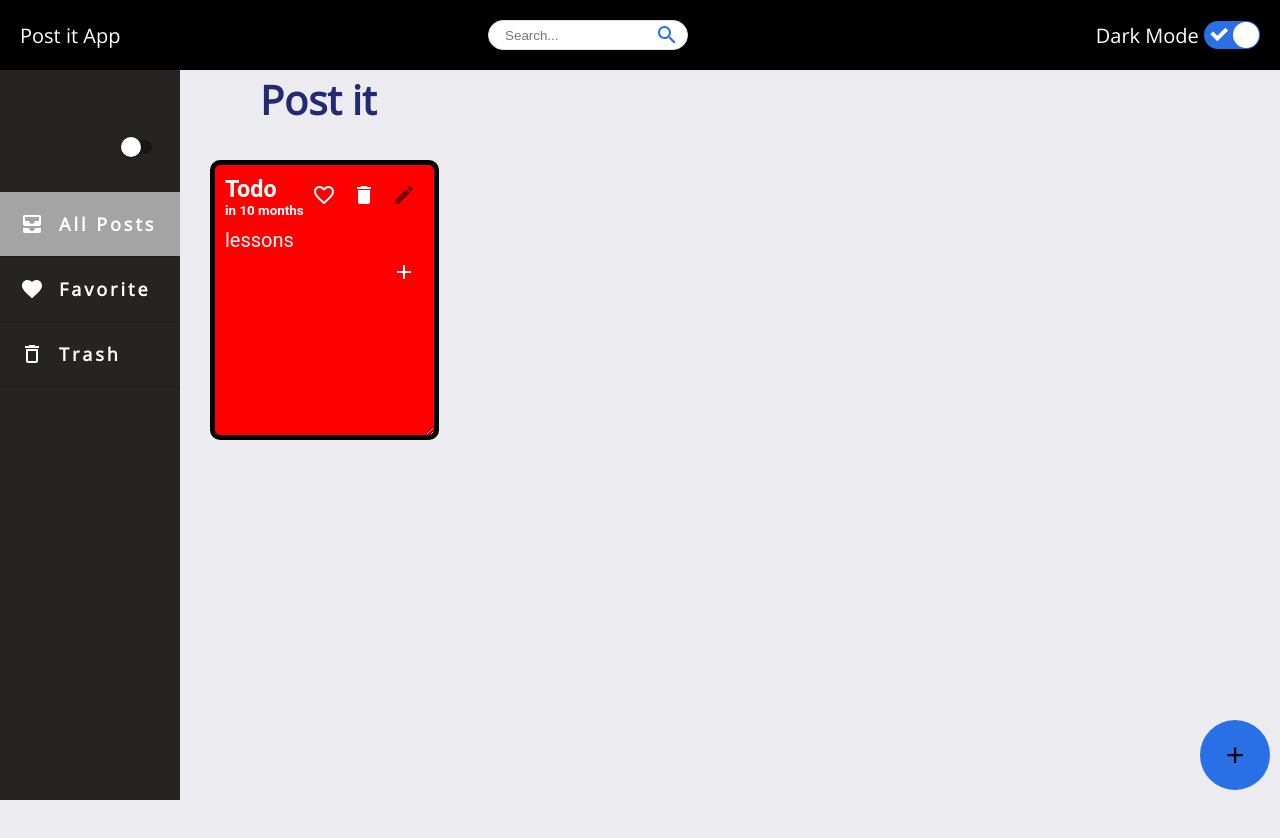
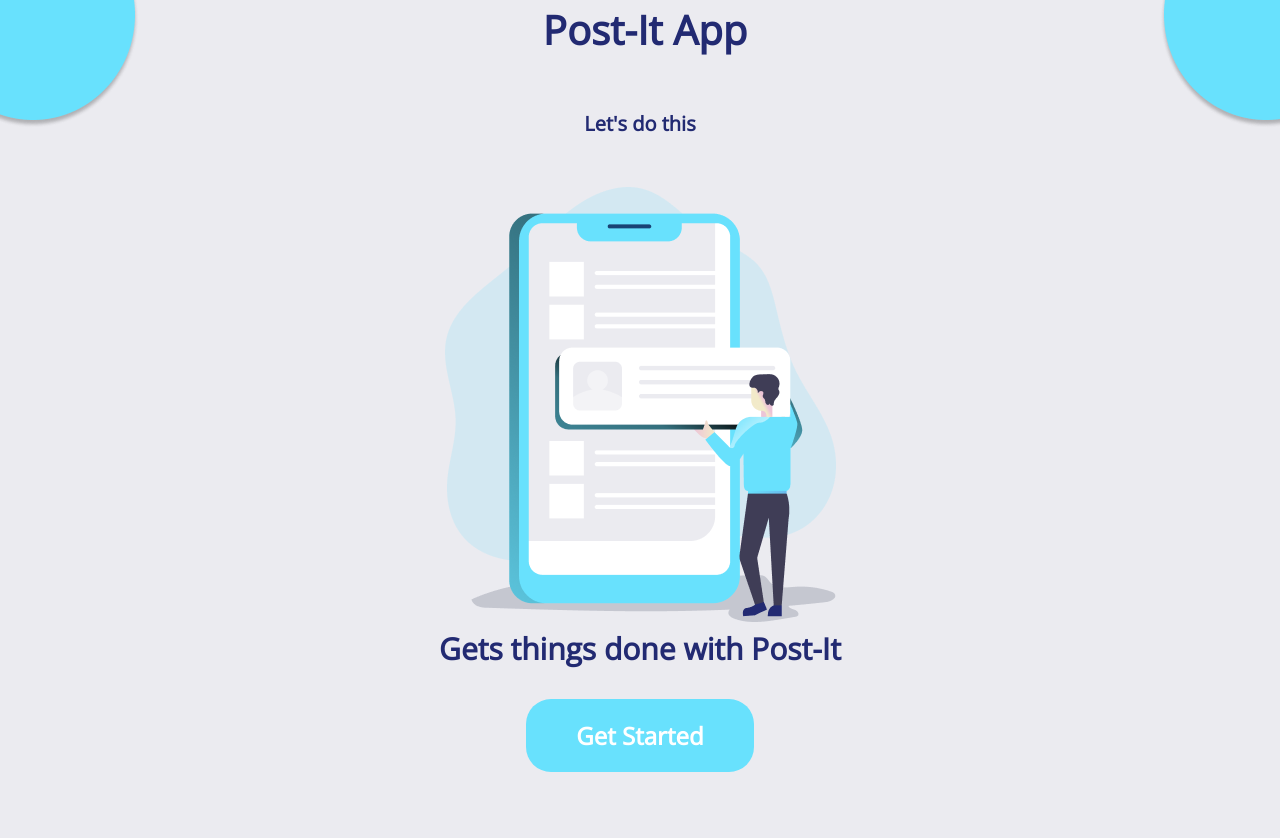
Before and after one commit to Mohamad-sarmout/LASeR-Post-it, a React (Create React App) app: page / in a window 1280 px wide. Shown: the top 838 px of the page. After the commit the page ends 800 px from the top, so only its background shows below. Built offline with nearby package versions, Linux system fonts and the light colour scheme.

Commit message:
linked the pages together with routing and prepared for the upcomming reducers by dividing the useSelctor fro every reducer and made the add button only available in the home page and made a component for the post only with the react-draggable

```diff
--- a/src/App.js
+++ b/src/App.js
@@ -1,12 +1,25 @@
-import { Routes } from 'react-router-dom';
-import './App.css';
+import { Route, Routes } from "react-router-dom";
+import "./App.css";
 import Home from "./components/Home";
+import GetStarted from "./components/GetStarted/GetStarted";
+import Login from "./components/login/Login";
+import SignUp from "./components/signup/SignUp";
 
 function App() {
   return (
-    <div className="App">
-      <Home/>
-    </div>
+    <Routes>
+      <Route path="/" element={<GetStarted />} />
+      <Route path="/login" element={<Login />} />
+      <Route path="/signUp" element={<SignUp />} />
+      <Route
+        path="/Home/*"
+        element={
+          <div className="App">
+            <Home />
+          </div>
+        }
+      />
+    </Routes>
   );
 }
 
--- a/src/components/AddCard.js
+++ b/src/components/AddCard.js
@@ -35,7 +35,7 @@ export default function KeepMountedModal({
   });
   const dispatch = useDispatch();
   const currentPost = useSelector((state) =>
-    currentId ? state.find((post) => post.id === currentId) : null
+    currentId ? state.post.find((post) => post.id === currentId) : null
   );
   console.log(currentPost);
   const handleChange = (event) => {
--- a/src/components/Card/Card.js
+++ b/src/components/Card/Card.js
@@ -1,15 +1,8 @@
-import { IconButton } from "@mui/material";
-import React, { useEffect, useState } from "react";
-import Draggable from "react-draggable";
+import React, { useEffect } from "react";
 import "./Card.css";
-import FavoriteBorderIcon from "@mui/icons-material/FavoriteBorder";
-import DeleteIcon from "@mui/icons-material/Delete";
-import EditIcon from "@mui/icons-material/Edit";
-import AddIcon from "@mui/icons-material/Add";
-import { useDispatch, useSelector } from "react-redux";
-import { ADD_TASK, DELETE_POST } from "../../store/action/PostAction";
-import moment from "moment/moment";
+import { useSelector } from "react-redux";
 import { useLocation } from "react-router";
+import Post from "./post/Post";
 
 export default function Card({
   isMobile,
@@ -19,6 +12,7 @@ export default function Card({
   setcurrentId,
   searchPosts,
   setsearchPosts,
+  reducer,
 }) {
   const location = useLocation();
   const queryParams = new URLSearchParams(location.search);
@@ -27,19 +21,35 @@ export default function Card({
     setsearchPosts(isSearch);
   }, [isSearch]);
   console.log(isSearch);
-  const Cards = useSelector((state) =>
-    searchPosts
-      ? state.filter(
+  let Cards = [];
+  const state = useSelector((state) => state);
+  if (reducer === "Home") {
+    Cards = searchPosts
+      ? state.post.filter(
           (post) =>
             post.title.toLowerCase().includes(searchPosts) ||
             post.Text.some((text) => text.toLowerCase().includes(searchPosts))
         )
-      : state
-  );
+      : state.post;
+  } else if (reducer === "Favorite") {
+    Cards = searchPosts
+      ? state.favorite.filter(
+          (post) =>
+            post.title.toLowerCase().includes(searchPosts) ||
+            post.Text.some((text) => text.toLowerCase().includes(searchPosts))
+        )
+      : state.favorite;
+  } else {
+    Cards = searchPosts
+      ? state.trash.filter(
+          (post) =>
+            post.title.toLowerCase().includes(searchPosts) ||
+            post.Text.some((text) => text.toLowerCase().includes(searchPosts))
+        )
+      : state.trash;
+  }
+
   console.log(Cards);
-
-  const [isDrag, setisDrag] = useState(true);
-  const dispatch = useDispatch();
   return (
     <div
       style={{
@@ -55,95 +65,15 @@ export default function Card({
         marginTop: "140px",
       }}
     >
-      {Cards.map((card, index) => (
-        <Draggable
+      {Cards?.map((card, index) => (
+        <Post
           key={index}
-          // cancel="true"
-          disabled={free && isDrag ? (isMobile ? false : false) : true}
-          axis="both"
-          bounds="parent"
-          onStart={() => {
-            setisDrag(true);
-          }}
-          onStop={() => {
-            // setisDrag(false);
-          }}
-          onDrag={() => console.log("drag")}
-          onMouseDown={() => {
-            setisDrag(true);
-          }}
-        >
-          <div
-            onClick={() => {
-              setisDrag(true);
-            }}
-            className="Card"
-            key={card}
-            style={{
-              padding: "10px",
-              // overflow: "scroll",
-              width: "auto",
-              height: "auto",
-              maxWidth: isMobile ? "280px" : "330px",
-              maxHeight: "280px",
-              color: card?.fontColor,
-              backgroundColor: card?.color,
-              fontFamily: card.stylefont,
-            }}
-          >
-            <div className="row">
-              <div style={{ display: "flex", flexDirection: "column" }}>
-                <h3>{card.title}</h3>
-                <h6>{moment(card?.date).fromNow()}</h6>
-              </div>
-              <div>
-                <IconButton className="icons">
-                  <FavoriteBorderIcon />
-                </IconButton>
-                <IconButton
-                  className="icons"
-                  onClick={() =>
-                    dispatch({ type: DELETE_POST, value: card.id })
-                  }
-                >
-                  <DeleteIcon />
-                </IconButton>
-                <IconButton
-                  onClick={() => {
-                    setcurrentId(card.id);
-                    setShowAddCard((prevState) => !prevState);
-                  }}
-                >
-                  <EditIcon />
-                </IconButton>
-              </div>
-            </div>
-            <div>
-              {card.Text.length > 1
-                ? card?.Text?.map((task, index) => (
-                    <p key={index}>
-                      {index + 1}:{task} <br></br>
-                    </p>
-                  ))
-                : card?.Text?.map((task, index) => (
-                    <p key={index}>
-                      {task} <br></br>
-                    </p>
-                  ))}
-            </div>
-            <div style={{ textAlign: "end" }}>
-              <IconButton
-                className="icons"
-                onClick={() => {
-                  setcurrentId(ADD_TASK + card?.id);
-                  setShowAddCard((prevState) => !prevState);
-                }}
-              >
-                <AddIcon />
-              </IconButton>
-            </div>
-          </div>
-        </Draggable>
+          index={index}
+          card={card}
+          setShowAddCard={setShowAddCard}
+          setcurrentId={setcurrentId}
+          free={free}
+        />
       ))}
     </div>
   );
--- /dev/null
+++ b/src/components/Card/post/Post.js
@@ -0,0 +1,123 @@
+import { IconButton } from "@mui/material";
+import React, { useState } from "react";
+import Draggable from "react-draggable";
+import "../Card.css";
+import FavoriteBorderIcon from "@mui/icons-material/FavoriteBorder";
+import DeleteIcon from "@mui/icons-material/Delete";
+import EditIcon from "@mui/icons-material/Edit";
+import AddIcon from "@mui/icons-material/Add";
+import { useDispatch } from "react-redux";
+import moment from "moment/moment";
+import { DELETE_POST, ADD_TASK } from "../../../store/action/PostAction";
+import { useLocation } from "react-router";
+const Post = ({
+  isMobile,
+  setcurrentId,
+  setShowAddCard,
+  card,
+  index,
+  free,
+}) => {
+  const dispatch = useDispatch();
+  const [isDrag, setisDrag] = useState(true);
+  const location = useLocation();
+  const inHome = location.pathname.split("/")[1].toString();
+  console.log(inHome);
+  if (inHome === "Favorite") {
+    console.log("fav");
+  } else if (inHome == "Trash") {
+    console.log("trash");
+  } else {
+    console.log("All posts");
+  }
+  return (
+    <Draggable
+      key={index}
+      // cancel="true"
+      disabled={free && isDrag ? (isMobile ? false : false) : true}
+      axis="both"
+      bounds="parent"
+      onStart={() => {
+        setisDrag(true);
+      }}
+      onStop={() => {
+        // setisDrag(false);
+      }}
+      onDrag={() => console.log("drag")}
+      onMouseDown={() => {
+        setisDrag(true);
+      }}
+    >
+      <div
+        onClick={() => {
+          setisDrag(true);
+        }}
+        className="Card"
+        key={card}
+        style={{
+          padding: "10px",
+          // overflow: "scroll",
+          width: "auto",
+          height: "auto",
+          maxWidth: isMobile ? "280px" : "330px",
+          maxHeight: "280px",
+          color: card?.fontColor,
+          backgroundColor: card?.color,
+          fontFamily: card.stylefont,
+        }}
+      >
+        <div className="row">
+          <div style={{ display: "flex", flexDirection: "column" }}>
+            <h3>{card.title}</h3>
+            <h6>{moment(card?.date).fromNow()}</h6>
+          </div>
+          <div>
+            <IconButton className="icons">
+              <FavoriteBorderIcon />
+            </IconButton>
+            <IconButton
+              className="icons"
+              onClick={() => dispatch({ type: DELETE_POST, value: card.id })}
+            >
+              <DeleteIcon />
+            </IconButton>
+            <IconButton
+              onClick={() => {
+                setcurrentId(card.id);
+                setShowAddCard((prevState) => !prevState);
+              }}
+            >
+              <EditIcon />
+            </IconButton>
+          </div>
+        </div>
+        <div>
+          {card.Text.length > 1
+            ? card?.Text?.map((task, index) => (
+                <p key={index}>
+                  {index + 1}:{task} <br></br>
+                </p>
+              ))
+            : card?.Text?.map((task, index) => (
+                <p key={index}>
+                  {task} <br></br>
+                </p>
+              ))}
+        </div>
+        <div style={{ textAlign: "end" }}>
+          <IconButton
+            className="icons"
+            onClick={() => {
+              setcurrentId(ADD_TASK + card?.id);
+              setShowAddCard((prevState) => !prevState);
+            }}
+          >
+            <AddIcon />
+          </IconButton>
+        </div>
+      </div>
+    </Draggable>
+  );
+};
+
+export default Post;
--- a/src/components/GetStarted/GetStarted.css
+++ b/src/components/GetStarted/GetStarted.css
@@ -1,28 +1,29 @@
 .getStarted {
-    background-color: #EBEBF0;
+  background-color: #ebebf0;
   text-align: center;
   height: 100vh;
-
 }
 .arrangeImg {
   max-width: 100%;
 }
 .title {
   text-align: center;
-    color: #222A72;
+  color: #222a72;
+  margin-bottom: 50px;
 }
 
 .btnn {
-    color: #FFFFFF;
+  color: #ffffff;
   font-weight: 700;
   font-size: 24px;
-    background-color: #68E1FD;
+  background-color: #68e1fd;
   padding: 20px 50px;
   border-radius: 25px;
   border: none;
   cursor: pointer;
-    margin-top: 40px;
+  margin-top: 200px;
   text-align: center;
+  text-decoration: none;
   width: 20rem;
 }
 
@@ -38,7 +39,7 @@
   right: -8px;
 }
 
-@media (max-width:499px) {
+@media (max-width: 499px) {
   .leftEllipse {
     display: none;
   }
@@ -46,6 +47,6 @@
     display: none;
   }
   .arrangeImg {
-        width:"70%"
+    width: "70%";
   }
 }
--- a/src/components/GetStarted/GetStarted.js
+++ b/src/components/GetStarted/GetStarted.js
@@ -1,21 +1,23 @@
-import React from 'react'
+import React from "react";
 import "./GetStarted.css";
-import Arrange from '../../assets/Arranging Files.png';
-import LeftEllipse from '../../assets/Ellipse 3.png';
-import RightEllipse from '../../assets/Ellipse 4.png';
+import Arrange from "../../assets/Arranging Files.png";
+import LeftEllipse from "../../assets/Ellipse 3.png";
+import RightEllipse from "../../assets/Ellipse 4.png";
+import { Link } from "react-router-dom";
 function GetStarted() {
-
   return (
-    <div className='getStarted'>
-        <h1 className='title'>Post-It App</h1>
-        <h4 className='title'>Let's do this</h4>
-        <img className='arrangeImg' src={Arrange} alt="blabla"/>
-        <h2 className='title'>Gets things done with Post-It</h2>
-        <button className='btnn'>Get Started</button>
-        <img className="leftEllipse" src={LeftEllipse} alt="blabla"/>
-        <img className="rightEllipse" src={RightEllipse} alt="blabla"/>
+    <div className="getStarted">
+      <h1 className="title">Post-It App</h1>
+      <h4 className="title">Let's do this</h4>
+      <img className="arrangeImg" src={Arrange} alt="blabla" />
+      <h2 className="title">Gets things done with Post-It</h2>
+      <Link className="btnn" to="/login">
+        Get Started
+      </Link>
+      <img className="leftEllipse" src={LeftEllipse} alt="blabla" />
+      <img className="rightEllipse" src={RightEllipse} alt="blabla" />
     </div>
-  )
+  );
 }
 
-export default GetStarted
+export default GetStarted;
--- a/src/components/Home.js
+++ b/src/components/Home.js
@@ -4,6 +4,7 @@ import Card from "./Card/Card";
 import { useMediaQuery } from "@mui/material";
 import Sidebar from "./Sidebar/Sidebar";
 import AddCard from "./AddCard";
+import { Route, Routes, useLocation } from "react-router";
 
 export const ThemeContext = createContext(null);
 
@@ -14,10 +15,12 @@ function Home() {
   const [showAddCard, setShowAddCard] = useState(false);
   const [currentId, setcurrentId] = useState("");
   const [searchPosts, setsearchPosts] = useState(null);
-  const [theme, setTheme] = useState("dark");
+  const [theme, setTheme] = useState("light");
   const toggleTheme = () => {
     setTheme((curr) => (curr === "light" ? "dark" : "light"));
   };
+  const location = useLocation();
+  const inHome = location.pathname.split("/")[2];
   return (
     <ThemeContext.Provider value={{ theme, toggleTheme }}>
       <div style={{ backgroundColor: "#EBEBF0" }} className="Wrap" id={theme}>
@@ -46,6 +49,10 @@ function Home() {
           setfreeMode={setfreeMode}
           mode={freeMode}
         />
+        <Routes>
+          <Route
+            path="/"
+            element={
               <div className="Main">
                 <Card
                   isMobile={isMobile}
@@ -56,17 +63,59 @@ function Home() {
                   setcurrentId={setcurrentId}
                   searchPosts={searchPosts}
                   setsearchPosts={setsearchPosts}
+                  reducer="Home"
                 />
               </div>
+            }
+          />
+          <Route
+            path="/favorite"
+            element={
+              <div className="Main">
+                <Card
+                  isMobile={isMobile}
+                  show={show}
+                  free={freeMode}
+                  setShowAddCard={setShowAddCard}
+                  currentId={currentId}
+                  setcurrentId={setcurrentId}
+                  searchPosts={searchPosts}
+                  setsearchPosts={setsearchPosts}
+                  reducer="Favorite"
+                />
+              </div>
+            }
+          />
+          <Route
+            path="/trash"
+            element={
+              <div className="Main">
+                <Card
+                  isMobile={isMobile}
+                  show={show}
+                  free={freeMode}
+                  setShowAddCard={setShowAddCard}
+                  currentId={currentId}
+                  setcurrentId={setcurrentId}
+                  searchPosts={searchPosts}
+                  setsearchPosts={setsearchPosts}
+                  reducer="Trash"
+                />
+              </div>
+            }
+          />
+        </Routes>
         <AddCard
           showAddCard={showAddCard}
           setShowAddCard={setShowAddCard}
           currentId={currentId}
           setcurrentId={setcurrentId}
         />
+        {!inHome && (
           <div className="add" onClick={() => setShowAddCard(true)}>
             <span>+</span>
           </div>
+        )}
       </div>
     </ThemeContext.Provider>
   );
--- a/src/components/Sidebar/Sidebar.js
+++ b/src/components/Sidebar/Sidebar.js
@@ -57,7 +57,8 @@ const Sidebar = ({ show, setshow, isMobile, setfreeMode, mode }) => {
           )}
         </div>
         <NavLink
-          to="/"
+          end
+          to="/Home"
           className={classes.link}
           style={({ isActive }) =>
             isActive ? { background: "rgb(165, 164, 164)" } : undefined
@@ -68,17 +69,18 @@ const Sidebar = ({ show, setshow, isMobile, setfreeMode, mode }) => {
         </NavLink>
         <Divider />
         <NavLink
-          to="/f"
+          to="/Home/favorite"
           className={classes.link}
           style={({ isActive }) =>
             isActive ? { background: "rgb(165, 164, 164)" } : undefined
           }
         >
-          <Favorite className="icons" /> {!isMobile && <span className="text">Favorite</span>}
+          <Favorite className="icons" />{" "}
+          {!isMobile && <span className="text">Favorite</span>}
         </NavLink>
         <Divider />
         <NavLink
-          to="/d"
+          to="/Home/trash"
           className={classes.link}
           style={({ isActive }) =>
             isActive ? { background: "rgb(165, 164, 164)" } : undefined
```
Also changed, not shown: src/components/login/Login.js (+9 -5 lines), src/components/signup/SignUp.js (+9 -5 lines), src/index.js (+4 -4 lines). Lines whose indentation alone changed are shown as unchanged.
